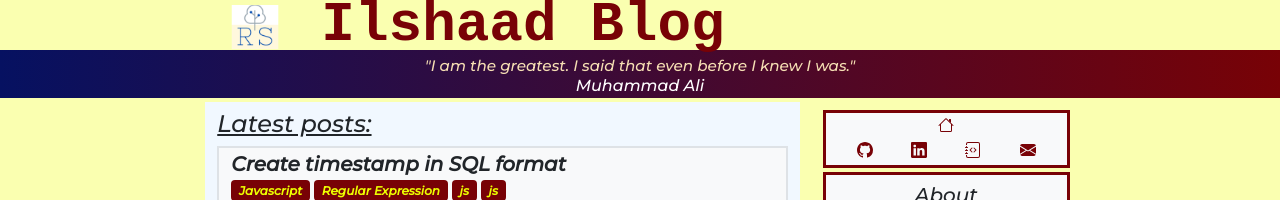
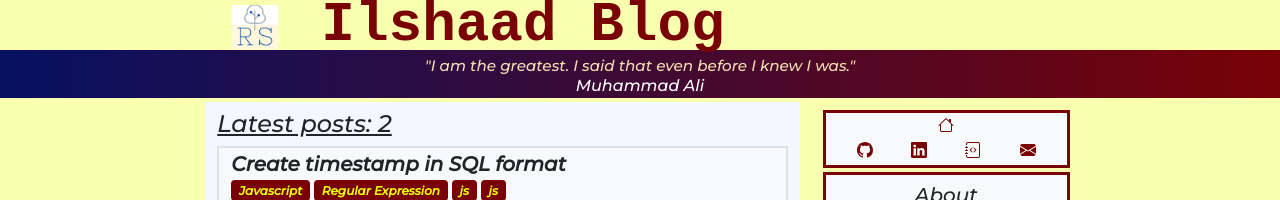
Before and after one commit to ilshaad/my-blog-site-ik, a Next.js app: page / in a window 1280 px wide. Shown: the top 200 px of the page. Built offline with nearby package versions, Linux system fonts and the light colour scheme; no server answers.

Commit message:
testing font-fmaily online site

```diff
--- a/package.json
+++ b/package.json
@@ -7,7 +7,7 @@
     "build": "next build",
     "start": "next start",
     "lint": "next lint",
-    "ikclean": "rm -fr node_modules/ package-lock.json .next/ && npm cache clean -vf && npm ci && exit",
+    "ikclean": "rm -fr node_modules/ package-lock.json .next/ && npm cache clean -vf && npm i",
     "test": "jest --watch",
     "test:ci": "jest --ci",
     "server": "npm run build && npm run start"
@@ -24,7 +24,7 @@
   "devDependencies": {
     "@testing-library/jest-dom": "^5.16.4",
     "@testing-library/react": "^13.3.0",
-    "@types/node": "18.0.0",
+    "@types/node": "^18.0.1",
     "@types/react": "18.0.14",
     "@types/react-dom": "18.0.5",
     "eslint": "^8.19.0",
--- a/pages/index.tsx
+++ b/pages/index.tsx
@@ -76,7 +76,7 @@ const Home: NextPage = () => {
         </span>
       </Container>
 
-      <h4 className={`text-decoration-underline mt-2 mb-2`}>Latest posts:</h4>
+      <h4 className={`text-decoration-underline mt-2 mb-2`}>Latest posts: 2</h4>
 
       {/* blog post collection list */}
       <Container fluid as="ul">
--- a/styles/globals.scss
+++ b/styles/globals.scss
@@ -36,7 +36,7 @@ body,
   width: 100%;
   margin: 0;
   font-family: "Montserrat", cursive, monospace, "Roboto", Arial, Helvetica,
-    sans-serif, $font-family-sans-serif;
+    sans-serif, $font-family-sans-serif !important;
 }
 
 // * Setup up Outer-grid of the screen (OuterGrid.tsx component)
@@ -58,7 +58,7 @@ body,
     grid-area: OG-header;
 
     font-family: "Montserrat", cursive, monospace, "Roboto", Arial, Helvetica,
-      sans-serif, $font-family-sans-serif;
+      sans-serif, $font-family-sans-serif !important;
 
     // background-color: red;
   }
```
Also changed, not shown: 2 other files (tests, documents, lock files or other folders).
